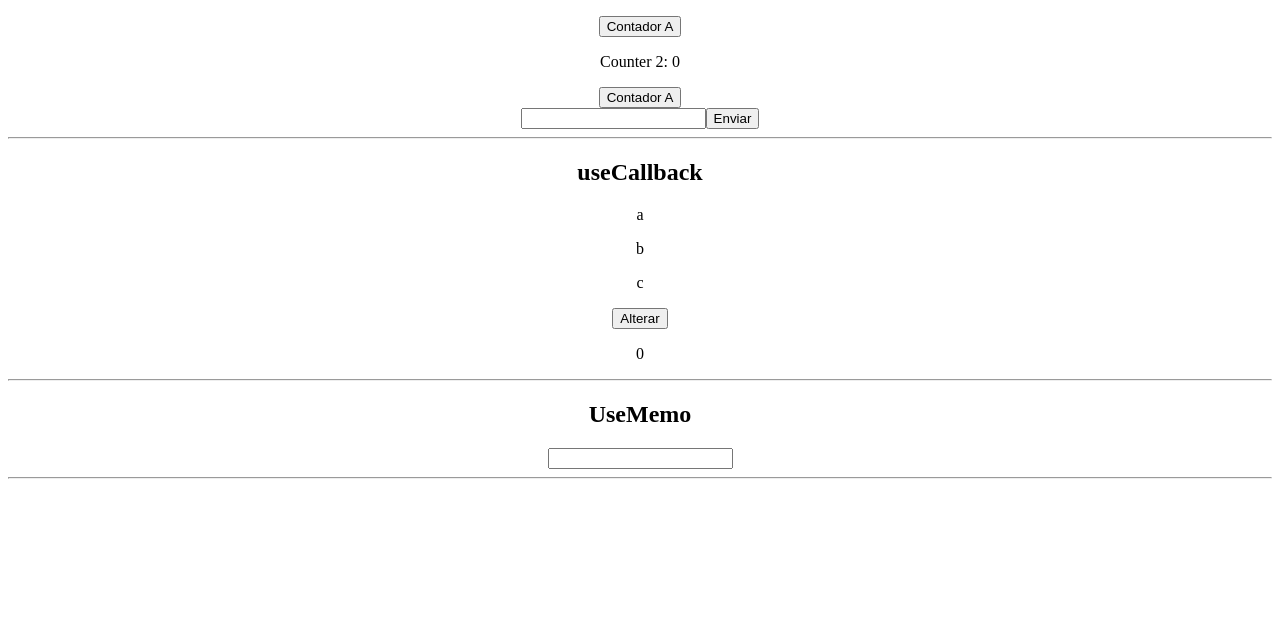
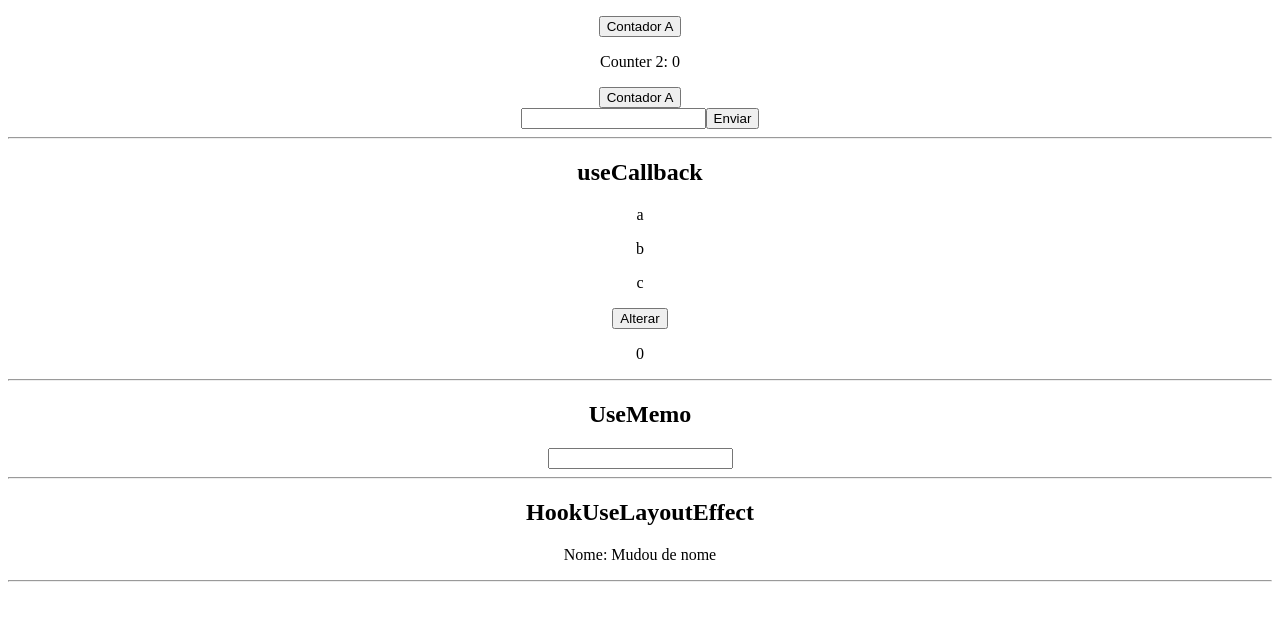
Before and after one commit to clacerda/React_Aulas_ProfMateusBattisti, a React (Create React App) app in the folder HOOKS_REACT/useState/reacthooks/: page / in a window 1280 px wide. Shown: the part 1096-1716 px from the top of the page. Built offline with nearby package versions, Linux system fonts and the light colour scheme.

Commit message:
Aula 6 - useLayoutEffect

```diff
--- /dev/null
+++ b/HOOKS_REACT/useState/reacthooks/src/components/HookUseLayoutEffect.js
@@ -0,0 +1,27 @@
+import {useLayoutEffect, useEffect, useState } from 'react'
+
+const HookUseLayoutEffect = () => {
+    const [name, setName] = useState("Algum nome")
+
+    useEffect(() => {
+        console.log("2")
+        setName("Mudou de nome")
+    }, [])
+
+    useLayoutEffect(() => {
+        console.log("1")
+        setName("Outro nome")
+    }, [])
+
+    console.log(name)
+
+  return (
+    <div>
+        <h2>HookUseLayoutEffect</h2>
+        <p>Nome: {name}</p>
+        <hr />
+    </div>
+  )
+}
+
+export default HookUseLayoutEffect
--- a/HOOKS_REACT/useState/reacthooks/src/components/HookUseMemo.js
+++ b/HOOKS_REACT/useState/reacthooks/src/components/HookUseMemo.js
@@ -11,7 +11,7 @@
     }, [])
 
     useEffect(() => {
-            console.log("Premium number alterado")
+        //    console.log("Premium number alterado")
     }, [premiumNumbers])
 
   return (
--- a/HOOKS_REACT/useState/reacthooks/src/components/List.js
+++ b/HOOKS_REACT/useState/reacthooks/src/components/List.js
@@ -5,7 +5,7 @@
     const [myItems, setMyItems] = useState([])
 
     useEffect(() => {
-        console.log("Buscando itens do DB...")
+     //   console.log("Buscando itens do DB...")
         setMyItems(getItems)
     }, [getItems])
 
--- a/HOOKS_REACT/useState/reacthooks/src/pages/Home.js
+++ b/HOOKS_REACT/useState/reacthooks/src/pages/Home.js
@@ -9,6 +9,7 @@
 import HookUseRef from '../components/HookUseRef'
 import HookUseCallback from '../components/HookUseCallback'
 import HookUseMemo from '../components/HookUseMemo'
+import HookUseLayoutEffect from '../components/HookUseLayoutEffect'
 
 
 
@@ -29,6 +30,7 @@
         <HookUseRef />
         <HookUseCallback />
         <HookUseMemo />
+        <HookUseLayoutEffect />
     </div>
   )
 }
```
Also changed, not shown: HOOKS_REACT/useState/reacthooks/src/components/HookUseEffect.js (+4 -4 lines).
